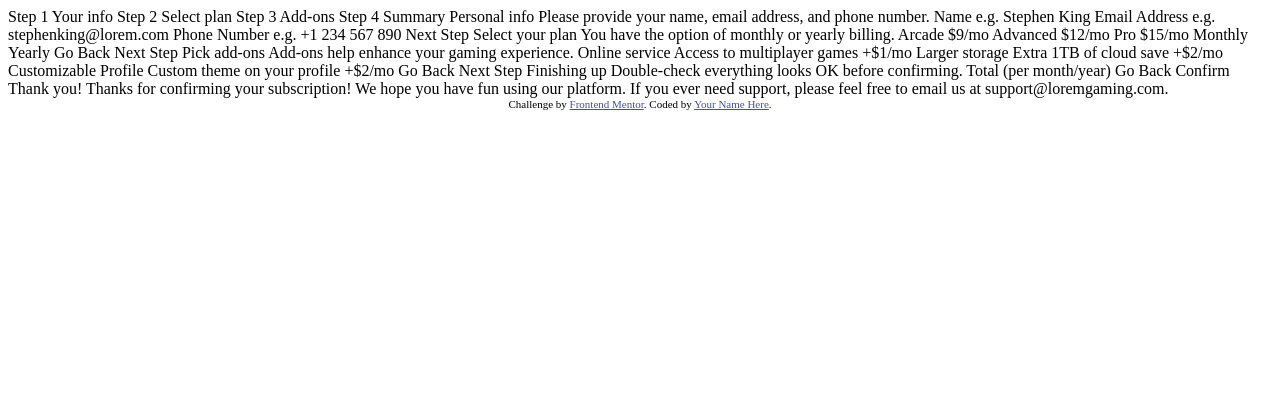
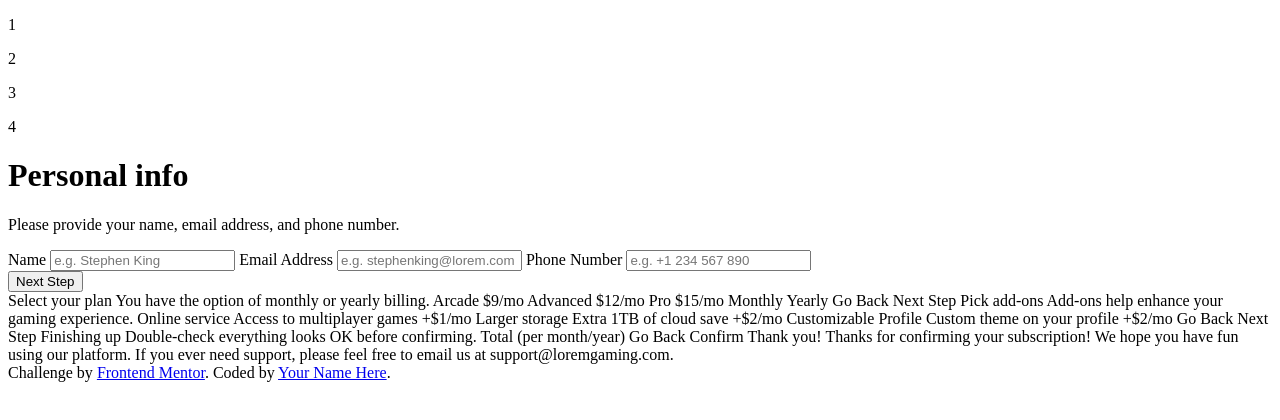
Before and after one commit to Gitros/front-end-mentor-multi-step-form, a plain HTML site: page index.html in a window 1280 px wide. Drawn offline with Linux system fonts and the light colour scheme.

Commit message:
first form html

```diff
--- a/index.html
+++ b/index.html
@@ -1,23 +1,25 @@
 <!DOCTYPE html>
 <html lang="en">
+
 <head>
     <meta charset="UTF-8">
-  <meta name="viewport" content="width=device-width, initial-scale=1.0"> <!-- displays site properly based on user's device -->
+    <meta name="viewport" content="width=device-width, initial-scale=1.0">
+    <!-- displays site properly based on user's device -->
 
     <link rel="icon" type="image/png" sizes="32x32" href="./assets/images/favicon-32x32.png">
+    <link rel="preconnect" href="https://fonts.googleapis.com">
+    <link rel="preconnect" href="https://fonts.gstatic.com" crossorigin>
+    <link href="https://fonts.googleapis.com/css2?family=Ubuntu:wght@400;500;700&display=swap" rel="stylesheet">
 
     <title>Frontend Mentor | Multi-step form</title>
+</head>
 
-  <!-- Feel free to remove these styles or customise in your own stylesheet 👍 -->
-  <style>
-    .attribution { font-size: 11px; text-align: center; }
-    .attribution a { color: hsl(228, 45%, 44%); }
-  </style>
-</head>
 <body>
 
     <!-- Sidebar start -->
 
+    <div class="sidebar">
+        <!--
         Step 1
         Your info
 
@@ -28,26 +30,37 @@
         Add-ons
 
         Step 4
-  Summary
+        Summary -->
+        <p>1</p>
+        <p>2</p>
+        <p>3</p>
+        <p>4</p>
+    </div>
+
 
     <!-- Sidebar end -->
-
+    <div class="background-card">
         <!-- Step 1 start -->
 
-  Personal info
-  Please provide your name, email address, and phone number.
+        <div class="personal-info-form">
+            <form>
+                <h1>Personal info</h1>
+                <p>Please provide your name, email address, and phone number.</p>
 
-  Name
-  e.g. Stephen King
+                <label for="">Name</label>
+                <input type="text" name="name" id="name" placeholder="e.g. Stephen King">
 
-  Email Address
-  e.g. stephenking@lorem.com
+                <label for="">Email Address</label>
+                <input type="text" name="email" id="email" placeholder="e.g. stephenking@lorem.com">
 
-  Phone Number
-  e.g. +1 234 567 890
+                <label for="">Phone Number</label>
+                <input type="number" name="phone" id="phone" placeholder="e.g. +1 234 567 890">
+            </form>
+        </div>
 
-  Next Step
-
+        <div class="section-footer">
+            <button>Next Step</button>
+        </div>
         <!-- Step 1 end -->
 
         <!-- Step 2 start -->
@@ -117,10 +130,11 @@
         to email us at support@loremgaming.com.
 
         <!-- Step 5 end -->
-
+    </div>
     <div class="attribution">
         Challenge by <a href="https://www.frontendmentor.io?ref=challenge" target="_blank">Frontend Mentor</a>.
         Coded by <a href="#">Your Name Here</a>.
     </div>
 </body>
+
 </html>
--- a/style.css
+++ b/style.css
@@ -0,0 +1,18 @@
+* {
+    box-sizing: border-box;
+    margin: 0;
+    padding: 0;
+}
+
+body {
+    font-family: 'Ubuntu', sans-serif;
+}
+
+.attribution {
+    font-size: 11px;
+    text-align: center;
+}
+
+.attribution a {
+    color: hsl(228, 45%, 44%);
+}
```
Lines whose indentation alone changed are shown as unchanged.
